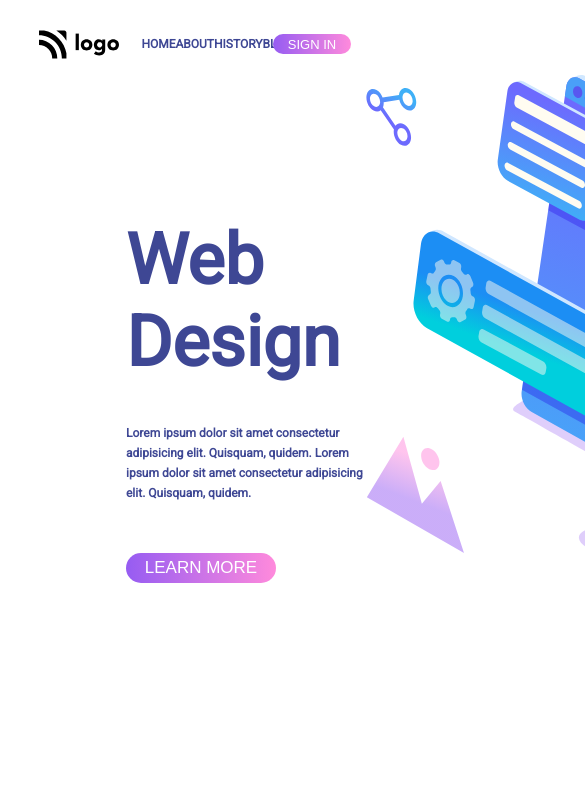
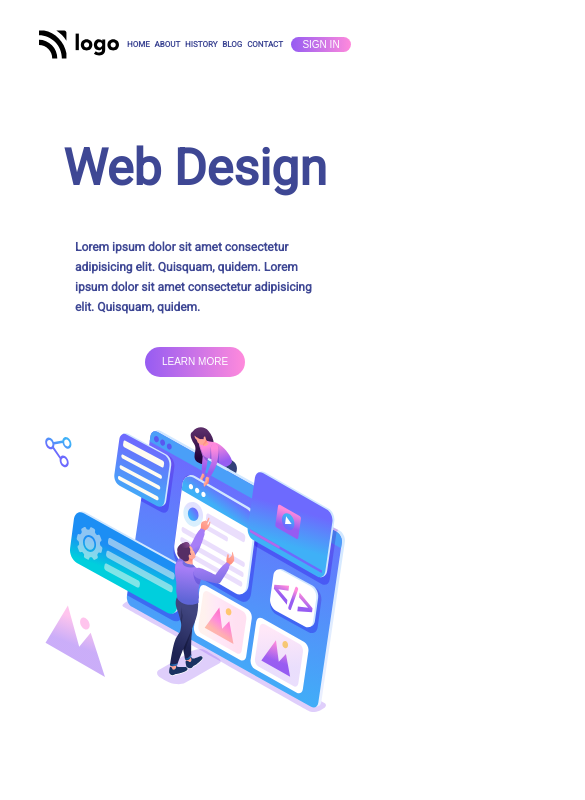
Before and after one commit to danesh-tolani/Web-Design-Landing-Page, a website: page index.html in a window 390 px wide. Shown: the top 800 px of the page, 585 px wide, since content can reach past the window. Drawn offline with Linux system fonts and the light colour scheme.

Commit message:
made the website mobile responsive

```diff
--- a/css/index.css
+++ b/css/index.css
@@ -136,3 +136,76 @@ nav {
     border-radius: 120px;
     overflow: hidden;
 }
+
+
+@media only screen and (max-width: 600px) {
+    .signin-btn {
+    height: 15px;
+    width: 60px;
+    font-size: 10px;
+    }
+
+    .nav-items {
+        justify-content: space-between;
+        width: 50%;
+    }
+
+    .nav-item {
+        font-size: 8px;
+    }
+
+    .intro-section {
+        flex-direction: column;
+        align-items: center;
+        margin: auto;
+        height: fit-content;
+    }
+
+    [alt="intro-img"] {
+        width: 300px;
+        margin-top: 50px;
+        bottom: 0;
+    }
+
+    .imgs-div::after {
+        display: none;
+        bottom: 0;
+    }
+
+    .vector-img {
+    bottom: 120px;
+    width: 60px;
+}
+
+.imgs-div img:nth-child(2) {
+    position: relative;
+    bottom: 95px;
+    left: 35px;
+    width: 10px;
+}
+
+    .left-section {
+        width: fit-content;
+        align-items: center;
+    }
+
+    .left-section h1 {
+        margin-top: 50px;
+        font-size: 50px;
+    }
+
+    .left-section h4 {
+        width: 240px;
+        font-size: 12px;
+        line-height: 20px;
+        margin-top: 40px;
+    }
+
+    .learn-more-btn {
+        width: 100px;
+        height: 30px;
+        font-size: 10px;
+        margin-top: 30px;
+    }
+
+  }
```
Also changed, not shown: index.html (+3 -14 lines).
